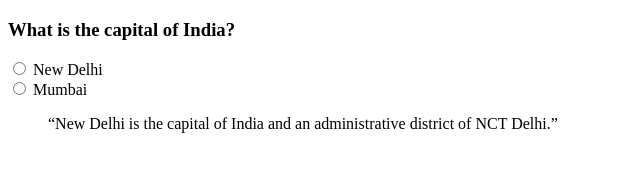
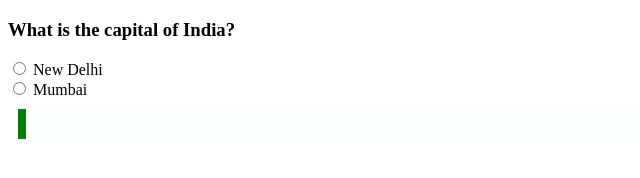
Before and after one commit to acciojob/trivia-itsaayush27, a website: page main.html in a window 1280 px wide. Shown: the whole page, without its empty margins (0-640 px from the left). Drawn offline with Linux system fonts and the light colour scheme.

Commit message:
created a submission

```diff
--- a/main.html
+++ b/main.html
@@ -19,7 +19,7 @@
     </label>
   </form>
 
- <blockquote  >
+ <blockquote class="styled-quote >
   “New Delhi is the capital of India and an administrative district of NCT Delhi.”
 </blockquote>
 	<!-- the entire body must be written by student -->
```
